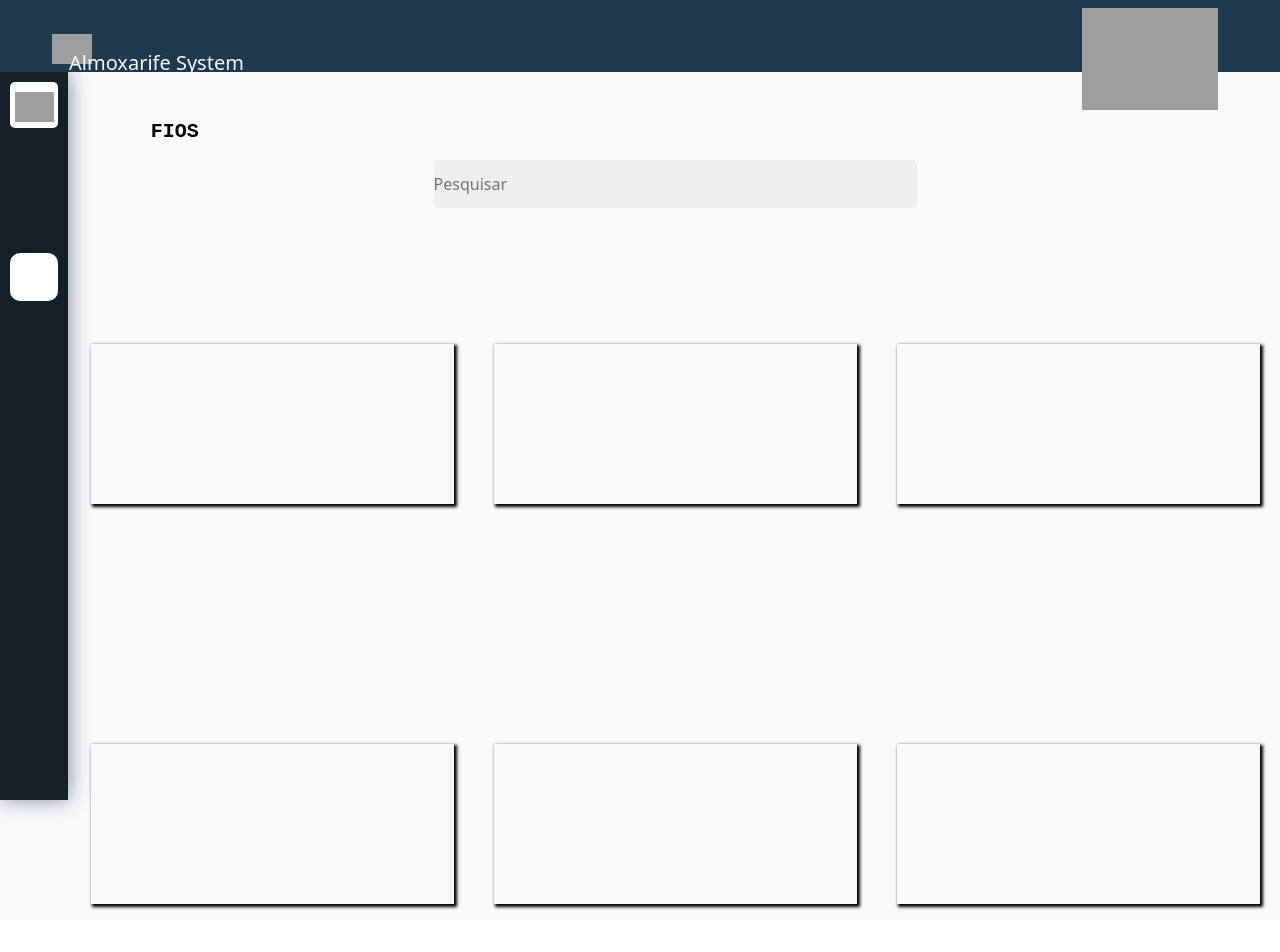
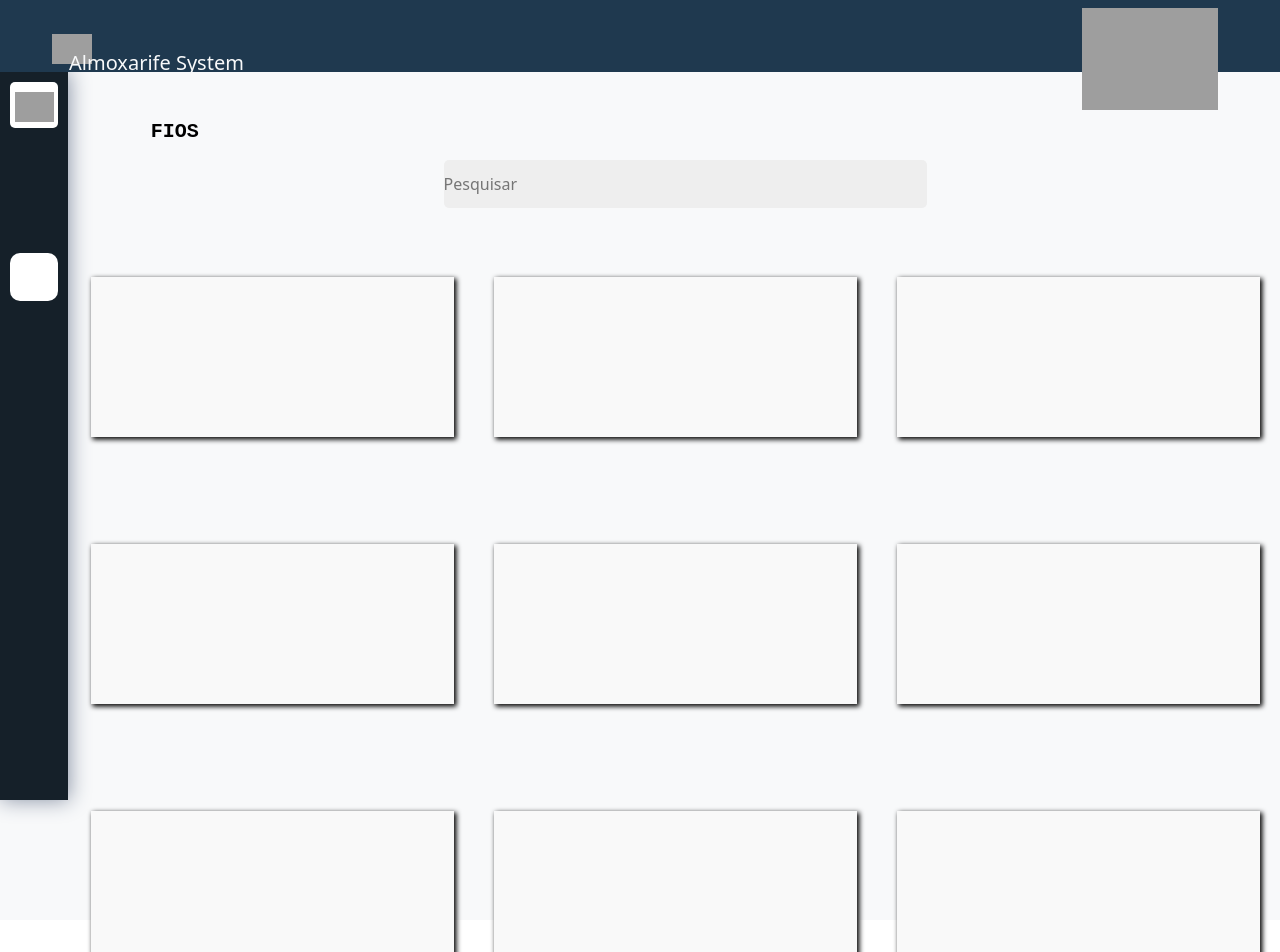
Before and after one commit to rebelattogustavo/ProjetoTecelagem, an Angular app in the folder APP/: page /home/fio in a window 1280 px wide. Shown: the top 952 px of the page. Built offline with nearby package versions, Linux system fonts and the light colour scheme; grey boxes are pictures that could not be loaded.

Commit message:
10/08 - 21:17

```diff
--- a/APP/src/app/fio/fio.component.css
+++ b/APP/src/app/fio/fio.component.css
@@ -28,6 +28,12 @@
     align-items: center;
 }
 
+.input i{
+    width: 20px;
+    height: 20px;
+    color: #000000;
+}
+
 .input input{
     width: 40%;
     height: 60%;
@@ -50,5 +56,5 @@
     width: 30%;
     height: 20%;
     background-color: #F9F9F9;
-    box-shadow: 2px 2px 3px 1px #000000;
+    box-shadow: 1.5px 1.5px 5px 1px #000000;
 }
--- a/APP/src/app/fio/fio.component.html
+++ b/APP/src/app/fio/fio.component.html
@@ -5,6 +5,7 @@
         </h1>
     </div>
     <div class="input">
+        <i class="bi bi-search"></i>
         <input placeholder="Pesquisar" type="text">
     </div>
 
@@ -27,5 +28,14 @@
         <div class="item">
 
         </div>
+        <div class="item">
+
+        </div>
+        <div class="item">
+
+        </div>
+        <div class="item">
+
+        </div>
     </div>
 </div>
```
